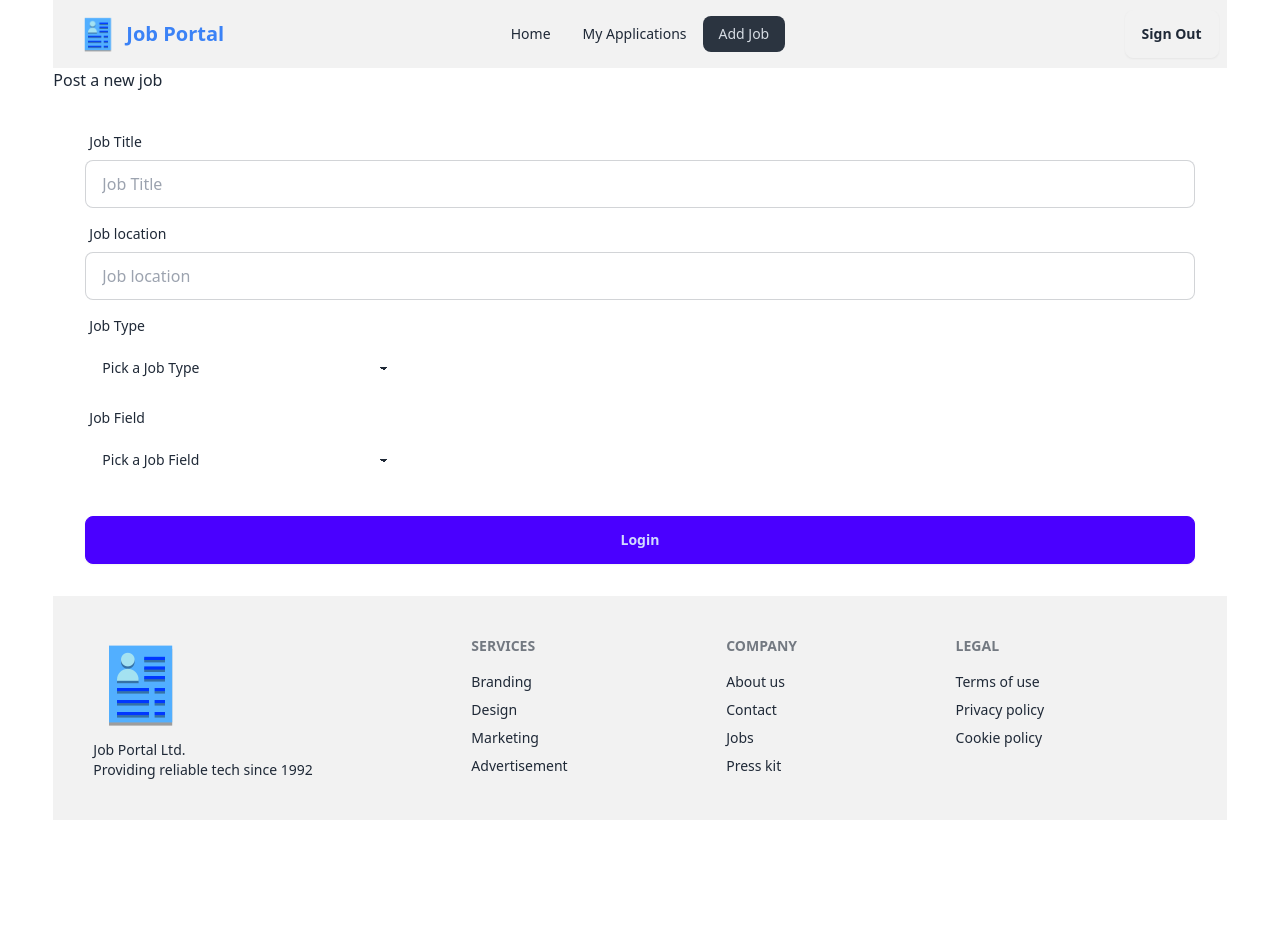
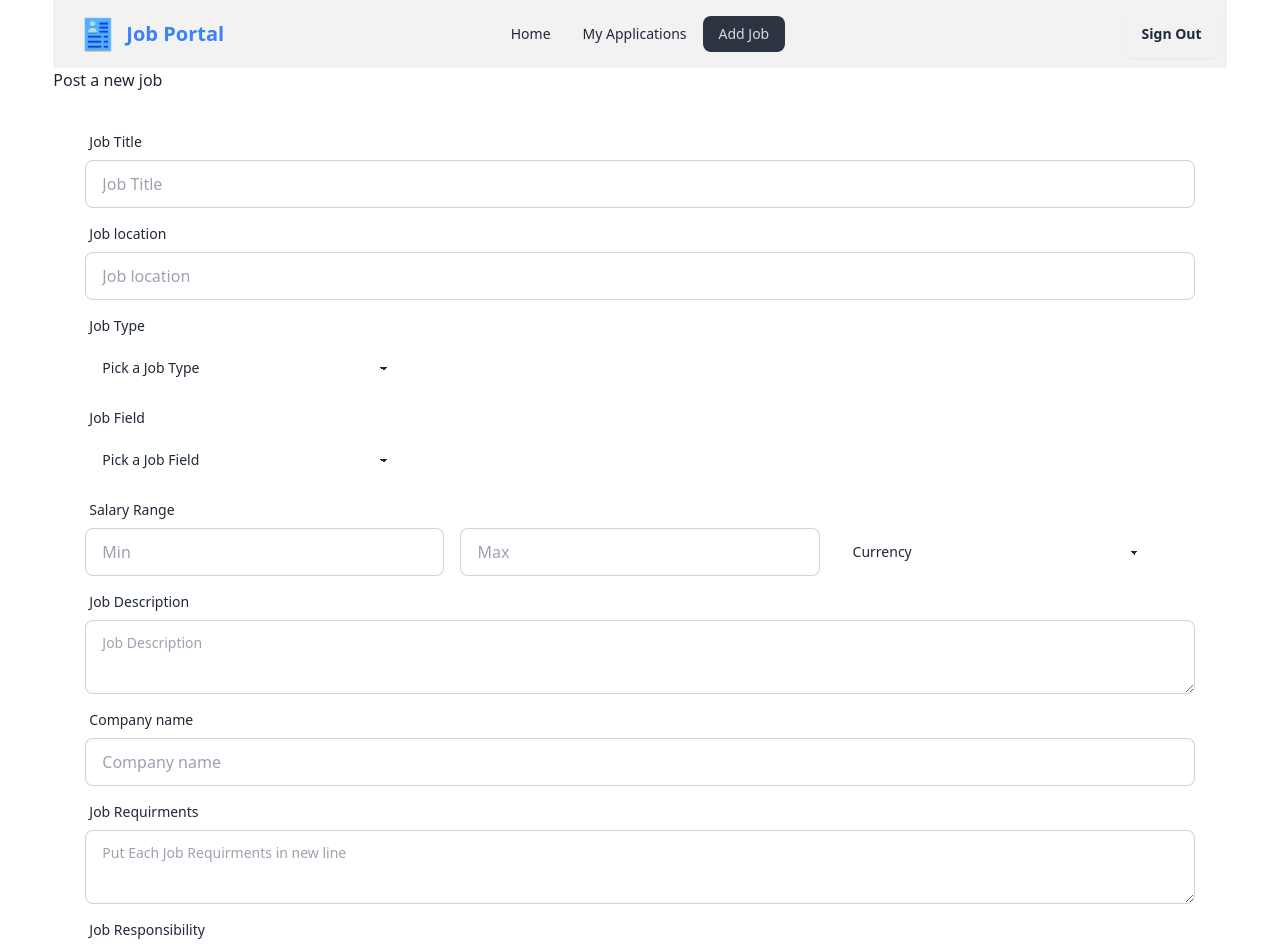
Before and after one commit to AbirhossenCSE/NodeJS, a React (Vite) app in the folder job-portal-client/: page /addJob in a window 1280 px wide. Shown: the top 947 px of the page. Before the commit the page ends 820 px from the top, so only its background shows below. Built offline with nearby package versions, Linux system fonts and the light colour scheme; no server answers; sample sign-in values are in the browser's storage.

Commit message:
Add Form

```diff
--- a/job-portal-client/src/pages/AddJob/AddJob.jsx
+++ b/job-portal-client/src/pages/AddJob/AddJob.jsx
@@ -44,9 +44,57 @@ const AddJob = () => {
                         <option>Teaching</option>
                     </select>
                 </div>
+                {/* salary range */}
+                <div className='grid grid-cols-1 lg:grid-cols-3 gap-4 items-end'>
+                    <div className="form-control">
+                        <label className="label">
+                            <span className="label-text">Salary Range</span>
+                        </label>
+                        <input type="text" name='min' placeholder="Min" className="input input-bordered" required />
+                    </div>
+                    <div className="form-control">
+                        <input type="text" name='max' placeholder="Max" className="input input-bordered" required />
+                    </div>
+                    <div className="form-control">
+                        <select className="select select-ghost w-full max-w-xs">
+                            <option disabled selected>Currency</option>
+                            <option>BDT</option>
+                            <option>USD</option>
+                            <option>EURO</option>
+                        </select>
+                    </div>
+                </div>
+                {/* Description */}
+                <div className="form-control">
+                    <label className="label">
+                        <span className="label-text">Job Description</span>
+                    </label>
+                    <textarea className='textarea textarea-bordered' name="description" placeholder='Job Description' required></textarea>
+                </div>
+                {/* company name */}
+                <div className="form-control">
+                    <label className="label">
+                        <span className="label-text">Company name</span>
+                    </label>
+                    <input type="text" name='company' placeholder="Company name" className="input input-bordered" required />
+                </div>
+                {/* Requirments */}
+                <div className="form-control">
+                    <label className="label">
+                        <span className="label-text">Job Requirments</span>
+                    </label>
+                    <textarea className='textarea textarea-bordered' name="requirments" placeholder='Put Each Job Requirments in new line' required></textarea>
+                </div>
+                {/* Responsibility */}
+                <div className="form-control">
+                    <label className="label">
+                        <span className="label-text">Job Responsibility</span>
+                    </label>
+                    <textarea className='textarea textarea-bordered' name="responsibility" placeholder='Put Each Job Responsibility in new line' required></textarea>
+                </div>
 
                 <div className="form-control mt-6">
-                    <button className="btn btn-primary">Login</button>
+                    <button className="btn btn-primary">Submit</button>
                 </div>
             </form>
         </div>
```
